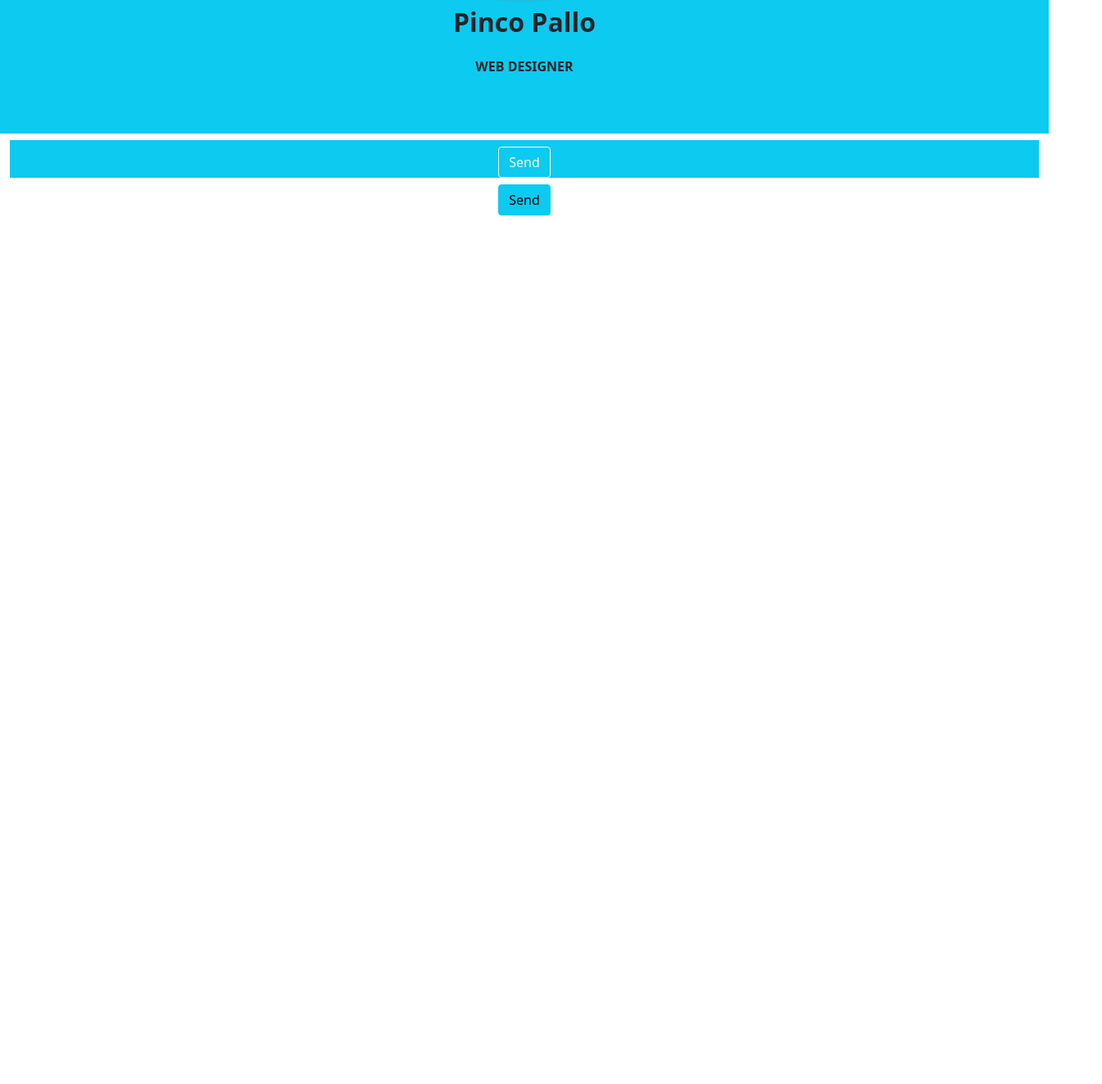
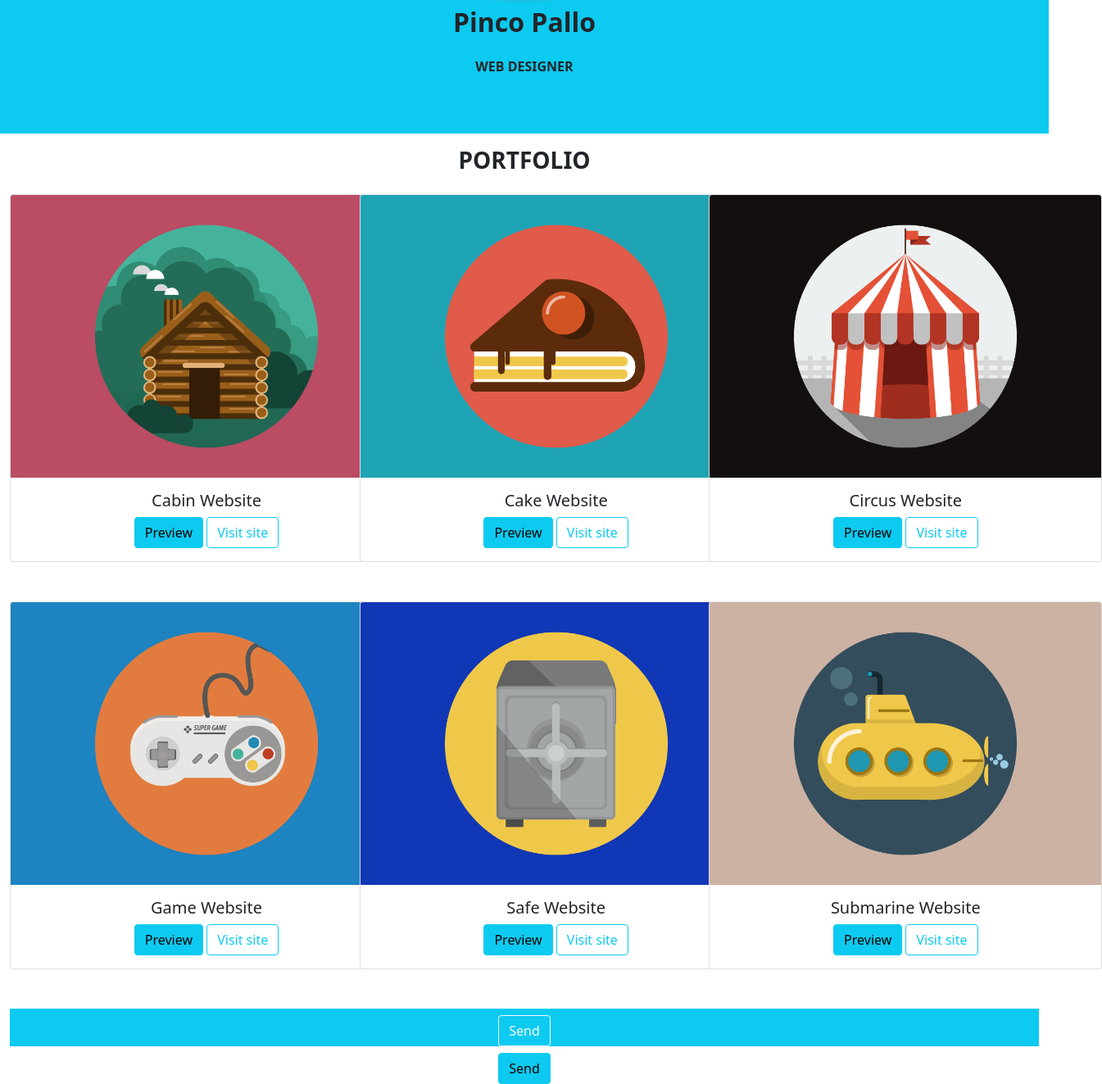
Before and after one commit to GianlucaPensa/bootstrap-freelancer, a plain HTML site: page index.html in a window 1280 px wide. Shown: the part 751-2074 px from the top of the page at 82% size, 1345 px wide, since content can reach past the window. Before the commit the page ends 1014 px from the top, so only its background shows below. Drawn offline with nearby package versions, Linux system fonts and the light colour scheme.

Commit message:
compilazione cards

```diff
--- a/index.html
+++ b/index.html
@@ -34,16 +34,70 @@
     <main>
         <!--portfolio-->
         <div class="container-fluid">
-            <h2 class="text-center"></h2>
+            <h2 class="text-center text-uppercase fs-3 fw-bold py-3">Portfolio</h2>
             <div class="row">
-                <div class="col-4"></div>
-                <div class="col-4"></div>
-                <div class="col-4"></div>
+                <div class="col-4 text-center">
+                    <div class="card" style="width: 30rem;">
+                        <img src="./img/portfolio/cabin.png" class="card-img-top" alt="Cabina">
+                        <div class="card-body">
+                          <h5 class="card-title">Cabin Website</h5>
+                          <a href="#" class="btn btn-info">Preview</a>
+                          <a href="#" class="btn btn-outline-info">Visit site</a>
+                        </div>
+                      </div>
+                </div>
+                <div class="col-4 text-center">
+                    <div class="card" style="width: 30rem;">
+                        <img src="./img/portfolio/cake.png" class="card-img-top" alt="Torta">
+                        <div class="card-body">
+                          <h5 class="card-title">Cake Website</h5>
+                          <a href="#" class="btn btn-info">Preview</a>
+                          <a href="#" class="btn btn-outline-info">Visit site</a>
+                        </div>
+                      </div>
+                </div>
+                <div class="col-4 text-center">
+                    <div class="card" style="width: 30rem;">
+                        <img src="./img/portfolio/circus.png" class="card-img-top" alt="Circo">
+                        <div class="card-body">
+                          <h5 class="card-title">Circus Website</h5>
+                          <a href="#" class="btn btn-info">Preview</a>
+                          <a href="#" class="btn btn-outline-info">Visit site</a>
+                        </div>
+                      </div>
+                </div>
             </div>
-            <div class="row">
-                <div class="col-4"></div>
-                <div class="col-4"></div>
-                <div class="col-4"></div>
+            <div class="row my-5">
+                <div class="col-4 text-center">
+                    <div class="card" style="width: 30rem;">
+                        <img src="./img/portfolio/game.png" class="card-img-top" alt="Gaming">
+                        <div class="card-body">
+                          <h5 class="card-title">Game Website</h5>
+                          <a href="#" class="btn btn-info">Preview</a>
+                          <a href="#" class="btn btn-outline-info">Visit site</a>
+                        </div>
+                      </div>
+                </div>
+                <div class="col-4 text-center">
+                    <div class="card" style="width: 30rem;">
+                        <img src="./img/portfolio/safe.png" class="card-img-top" alt="Cassaforte">
+                        <div class="card-body">
+                          <h5 class="card-title">Safe Website</h5>
+                          <a href="#" class="btn btn-info">Preview</a>
+                          <a href="#" class="btn btn-outline-info">Visit site</a>
+                        </div>
+                      </div>
+                </div>
+                <div class="col-4 text-center">
+                    <div class="card" style="width: 30rem;">
+                        <img src="./img/portfolio/submarine.png" class="card-img-top" alt="Sottomarino">
+                        <div class="card-body">
+                          <h5 class="card-title">Submarine Website</h5>
+                          <a href="#" class="btn btn-info">Preview</a>
+                          <a href="#" class="btn btn-outline-info">Visit site</a>
+                        </div>
+                      </div>
+                </div>
             </div>
                     <!--sezione about-->
                     <section class="bg-info">
```
